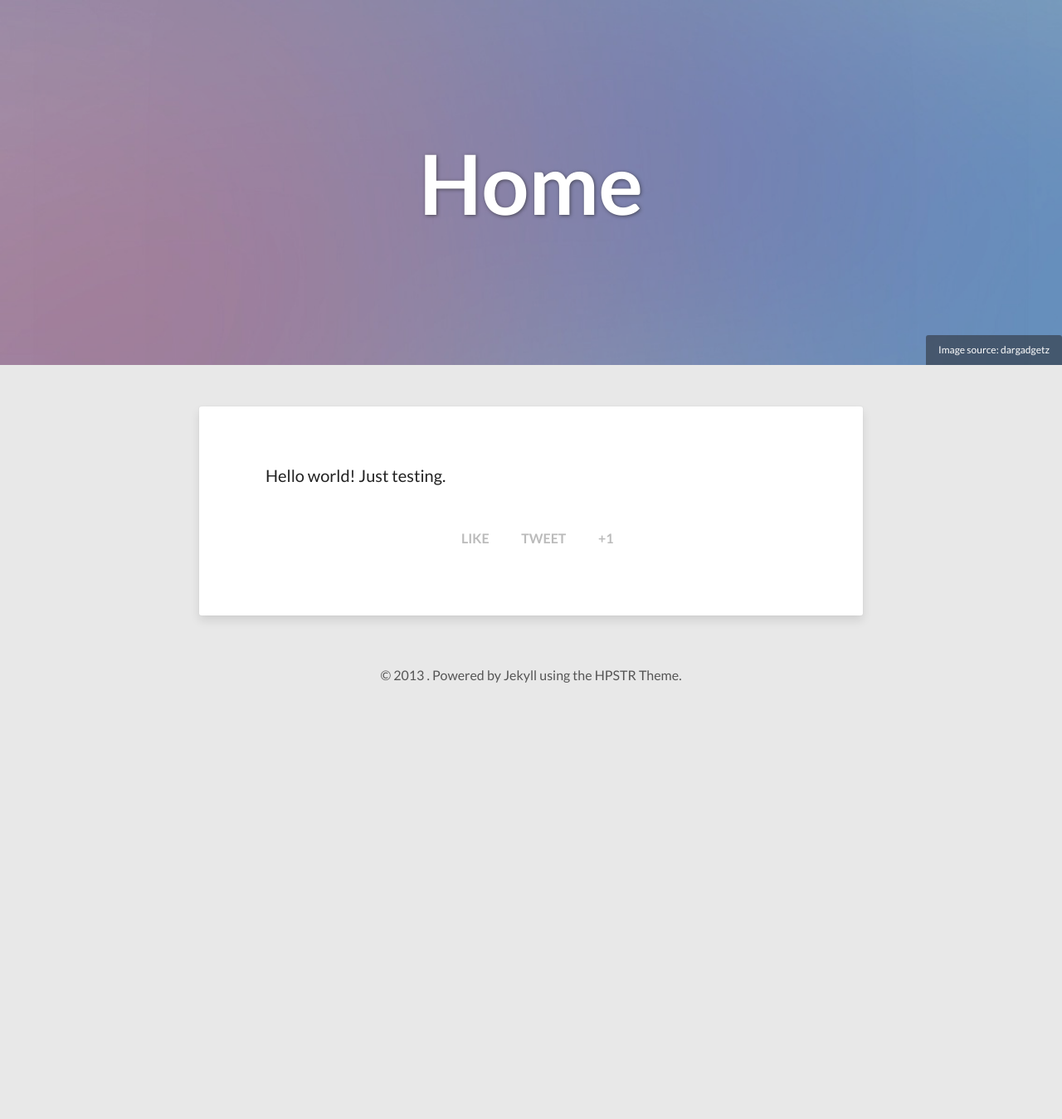
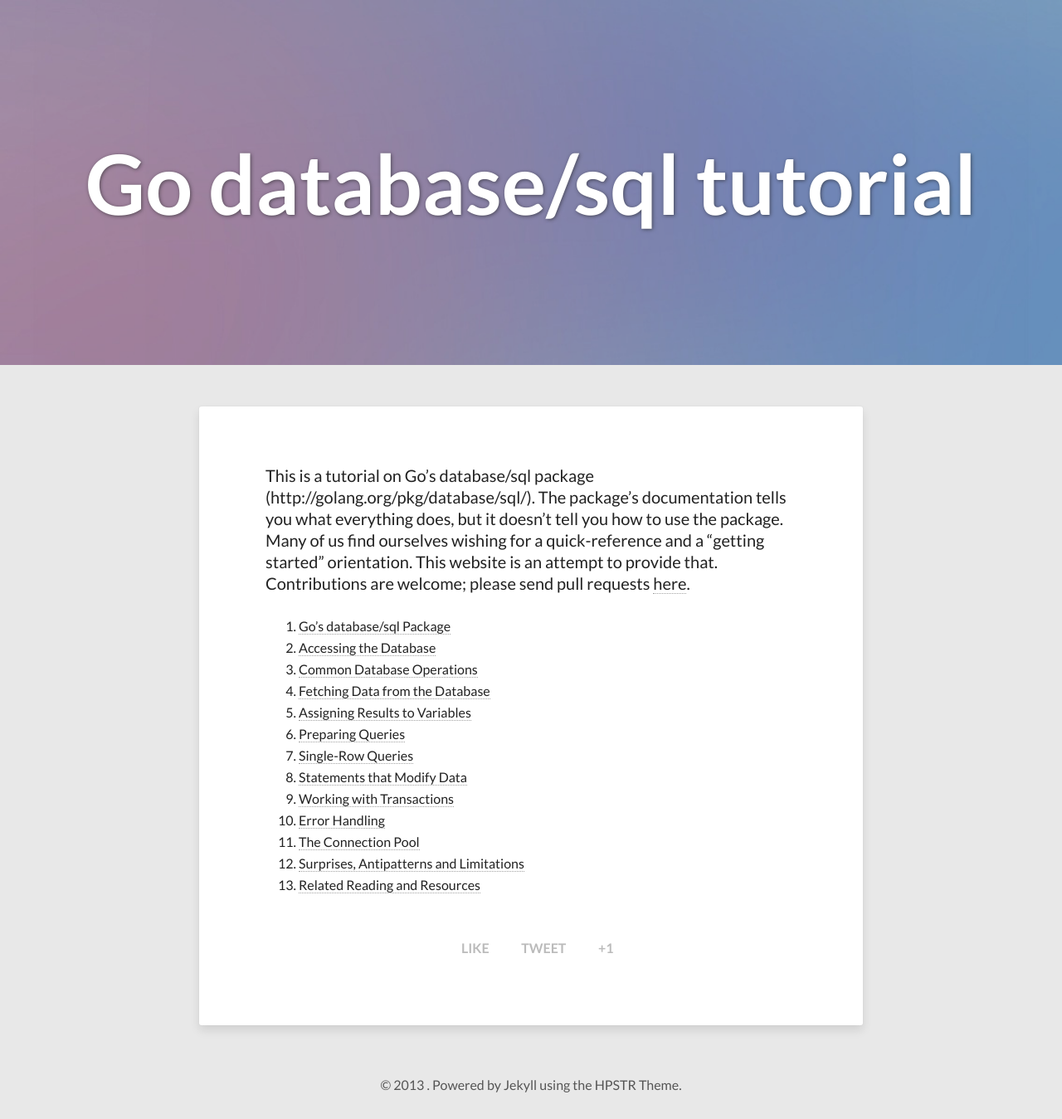
Before and after one commit to VividCortex/go-database-sql-tutorial, a Jekyll site: the page built from index.md, in a window 1280 px wide. Shown: the whole page at 83% size. Built offline with Jekyll 4.4.1, drawn with Linux system fonts in a browser that asks for light colours; nearby versions of some CDN libraries; before the commit the page ends 900 px from its top, so only the background shows below that.

Commit message:
Experimenting

```diff
--- /dev/null
+++ b/_includes/toc.md
@@ -0,0 +1,13 @@
+1. [Go's database/sql Package](/overview)
+1. [Accessing the Database](/accessing)
+1. [Common Database Operations](/operations)
+1. [Fetching Data from the Database](/fetching)
+1. [Assigning Results to Variables](/assigning)
+1. [Preparing Queries](/preparing)
+1. [Single-Row Queries](/single-row-queries)
+1. [Statements that Modify Data](/modifying)
+1. [Working with Transactions](/transactions)
+1. [Error Handling](/errors)
+1. [The Connection Pool](/connection-pool)
+1. [Surprises, Antipatterns and Limitations](/surprises)
+1. [Related Reading and Resources](/references)
--- a/index.md
+++ b/index.md
@@ -1,13 +1,19 @@
 ---
 layout: page
 permalink: /
-title: Home
+title: Go database/sql tutorial
 tags:
 image:
   feature: abstract-5.jpg
-  credit: dargadgetz
-  creditlink: http://www.dargadgetz.com/ios-7-abstract-wallpaper-pack-for-iphone-5-and-ipod-touch-retina/
 share: true
 ---
 
-Hello world! Just testing.
+This is a tutorial on Go's database/sql package
+(http://golang.org/pkg/database/sql/).  The package's documentation tells you
+what everything does, but it doesn't tell you how to use the package. Many of us
+find ourselves wishing for a quick-reference and a "getting started"
+orientation. This website is an attempt to provide that. Contributions are
+welcome; please send pull requests
+[here](https://github.com/VividCortex/go-database-sql-tutorial).
+
+{% include toc.md %}
```
